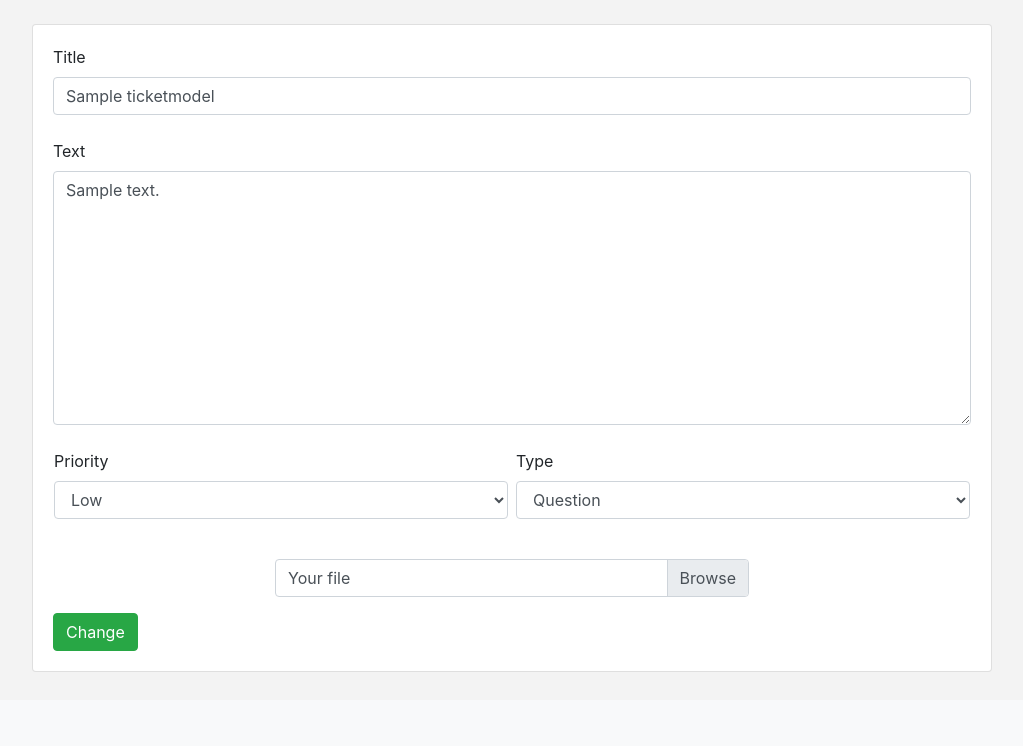
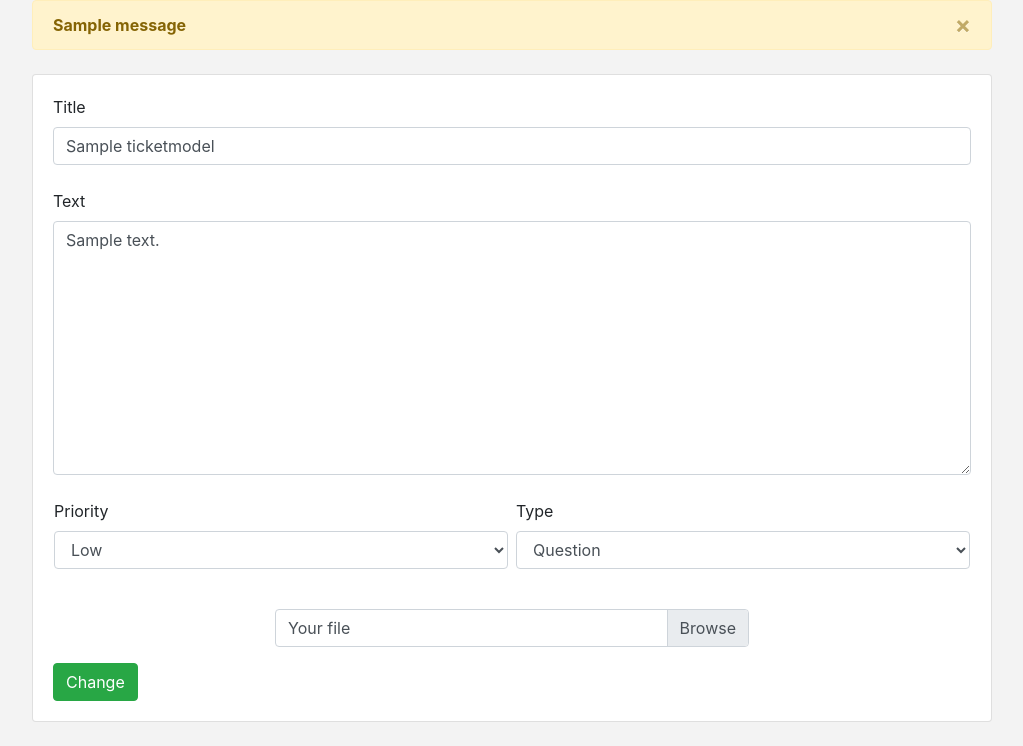
Before and after one commit to lucho03/Thesis-work, a Django app: page /rewrite/1 in a window 1280 px wide. Shown: the part 100-846 px from the top of the page, without its empty margins (128-1151 px from the left). Before the commit the page ends 772 px from the top, so only its background shows below. Run offline with Django 3.2, Linux system fonts and the light colour scheme; a user stored in the database is signed in; tables that the repository leaves empty hold one stand-in row (values such as "Sample post"); one stand-in notice (Sample message) is shown; some libraries are stand-ins or nearby versions.

Commit message:
Adding alert messages

```diff
--- a/Mysite/main/templates/send_ticket.html
+++ b/Mysite/main/templates/send_ticket.html
@@ -8,6 +8,17 @@
 {% load crispy_forms_tags %}
 <div class="container mb-4 d-flex justify-content-center">
     <form method="post" enctype="multipart/form-data">
+        {% if messages %}
+            {% for message in messages%}
+            <div class="alert alert-warning alert-dismissible fade show" role="alert">
+                <strong>{{message}}</strong>
+                <button type="button" class="close" data-dismiss="alert" aria-label="Close">
+                    <span aria-hidden="true">&times;</span>
+                </button>
+            </div>
+            {% endfor %}
+        {% endif %}
+
         <div class="card mt-4" style="width: 60rem;">
             <div class="card-body">
                 {% csrf_token %}
@@ -41,5 +52,4 @@
         </div>
     </form>
 </div>
-<script src="static/main.js"></script>
 {% endblock content %}
```
